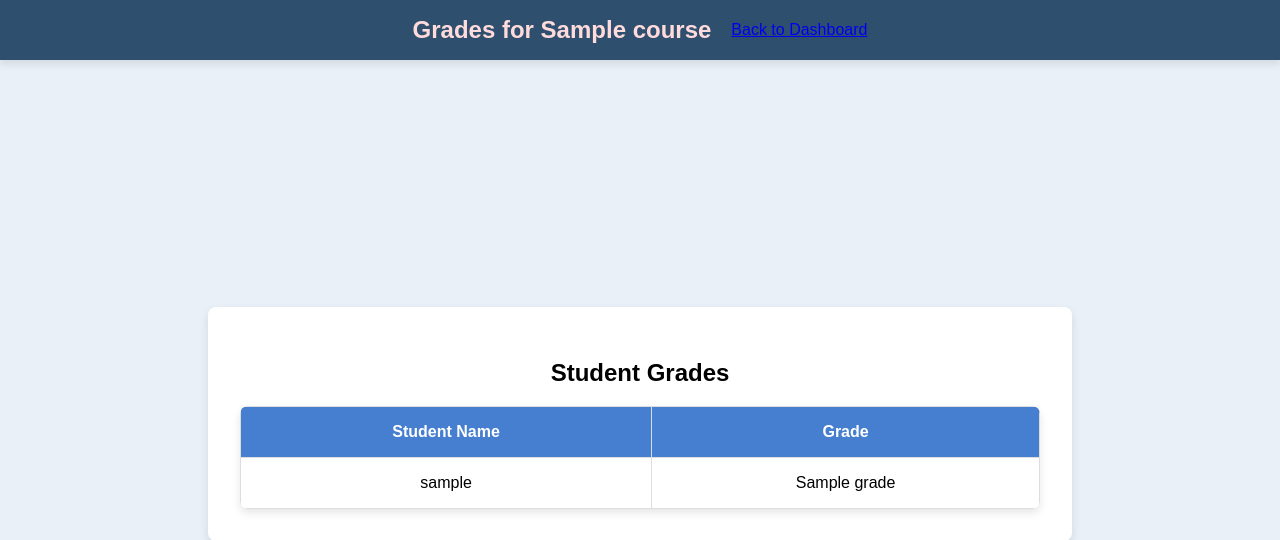
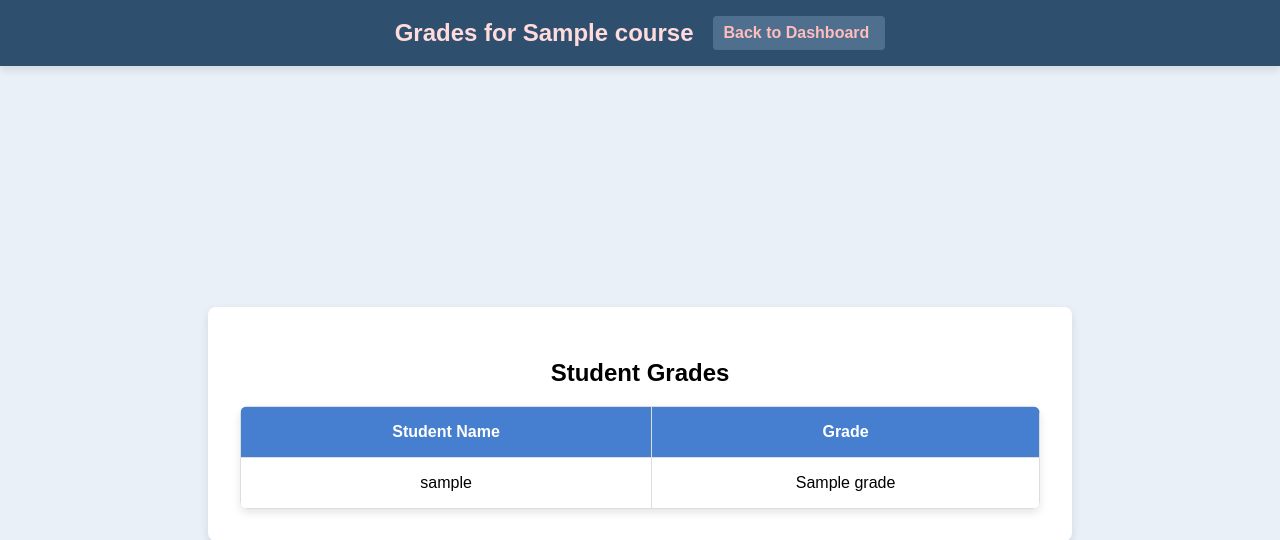
Before and after one commit to sidkrishna07/Class-Scheduler, a Python web app: template templates/grades.html in a window 1280 px wide. Shown: the top 540 px of the page. Run offline with Jinja, Linux system fonts and the light colour scheme; the template is opened without the code that fills it: most values are stand-ins (such as "Sample title", 1, 10 or a date in 2020).

Commit message:
also made the button for view grades

```diff
--- a/templates/grades.html
+++ b/templates/grades.html
@@ -7,13 +7,18 @@
     <link rel="stylesheet" href="{{ url_for('static', filename='styles.css') }}">
 </head>
 <body>
+    <!-- Header Section -->
     <div class="header">
         <h1>Grades for {{ course.course_name }}</h1>
-        <a href="{{ url_for('teacher_dashboard') }}" class="back-button">Back to Dashboard</a>
+        <!-- Back to Dashboard Button -->
+        <a href="{{ url_for('teacher_dashboard') }}" class="back-to-dashboard sign-out">Back to Dashboard</a>
     </div>
 
+    <!-- Main Container -->
     <div class="container">
         <h2>Student Grades</h2>
+
+        <!-- Table Displaying Student Grades -->
         <table>
             <thead>
                 <tr>
@@ -32,6 +37,7 @@
         </table>
     </div>
 
+    <!-- Flash Messages Section -->
     {% with messages = get_flashed_messages(with_categories=true) %}
     {% if messages %}
     <div class="messages">
```
Also changed, not shown: instance/enrollment.db.
